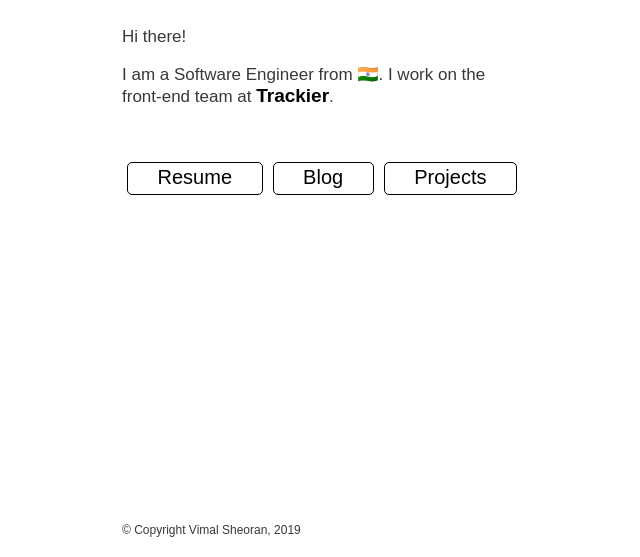
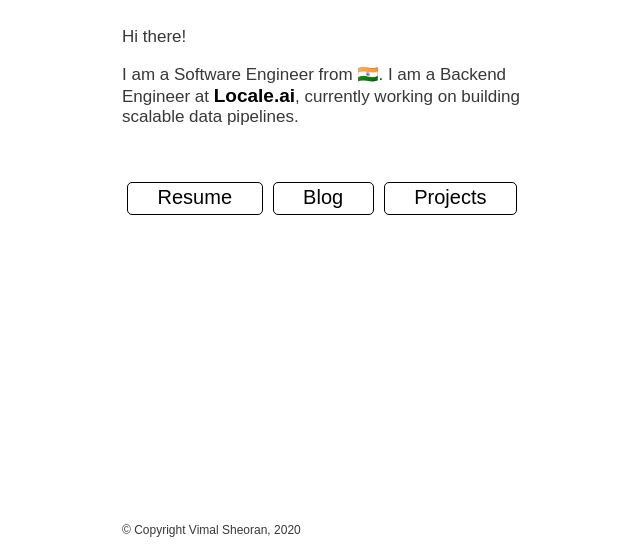
Before and after one commit to vimalsheoran/vimalsheoran.github.io, a plain HTML site: page index.html in a window 1280 px wide. Shown: the part 243-800 px from the top of the page, without its empty margins (318-958 px from the left). Drawn offline with Linux system fonts and the light colour scheme; a web font is replaced by a local one.

Commit message:
Updated profile.

```diff
--- a/index.html
+++ b/index.html
@@ -24,7 +24,7 @@
 			</div>
 		</div>
 		<p> Hi there! </p>
-		<p> I am a Software Engineer from 🇮🇳. I work on the front-end team at <a href="https://trackier.com/">Trackier</a>.</p>
+		<p> I am a Software Engineer from 🇮🇳. I am a Backend Engineer at <a href="https://locale.ai/">Locale.ai</a>, currently working on building scalable data pipelines.</p>
 		<div class="main__quick__links">
 			<a href="assets/resume.pdf" class="quick__link__buttons" download>
 				Resume
@@ -37,7 +37,7 @@
 			</a>
 		</div>
 		<div class="main__footer">
-			&copy; Copyright Vimal Sheoran, 2019
+			&copy; Copyright Vimal Sheoran, 2020
 		</div>
 	</div>
 </body>
```
